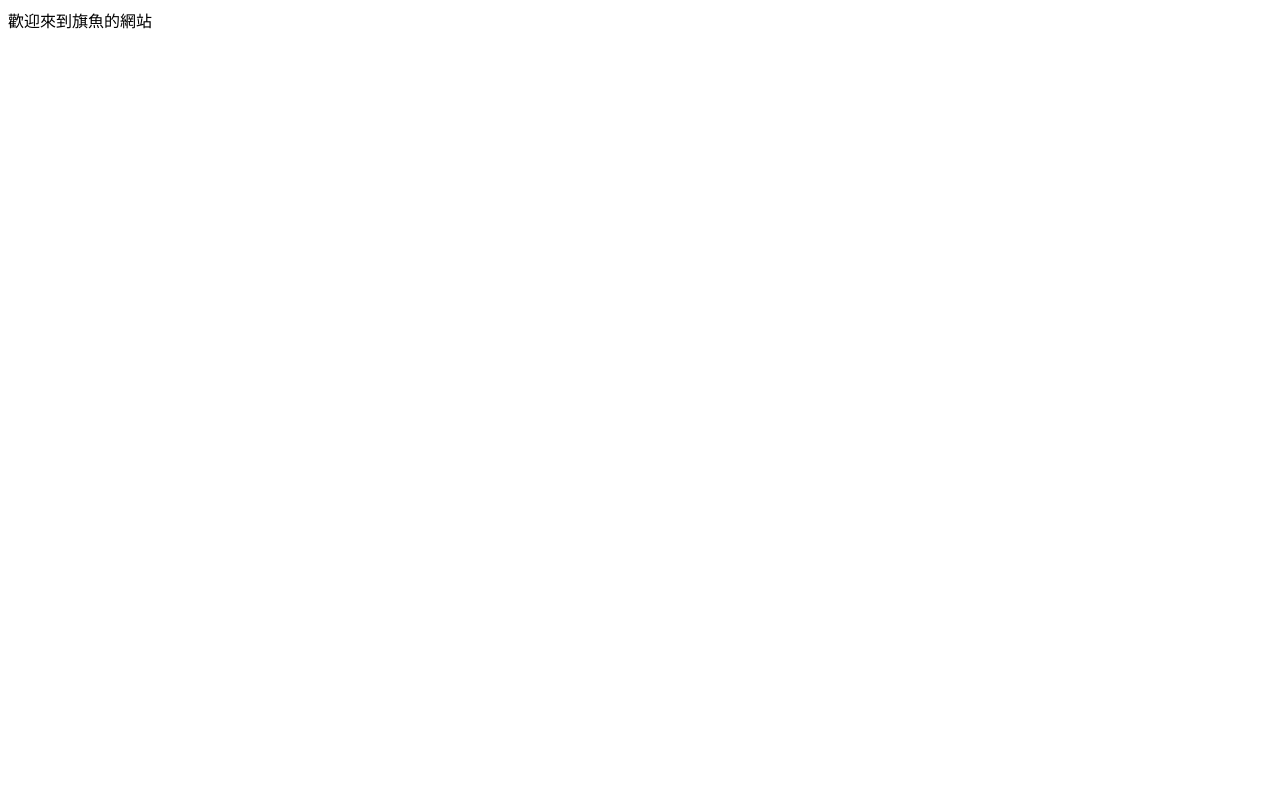
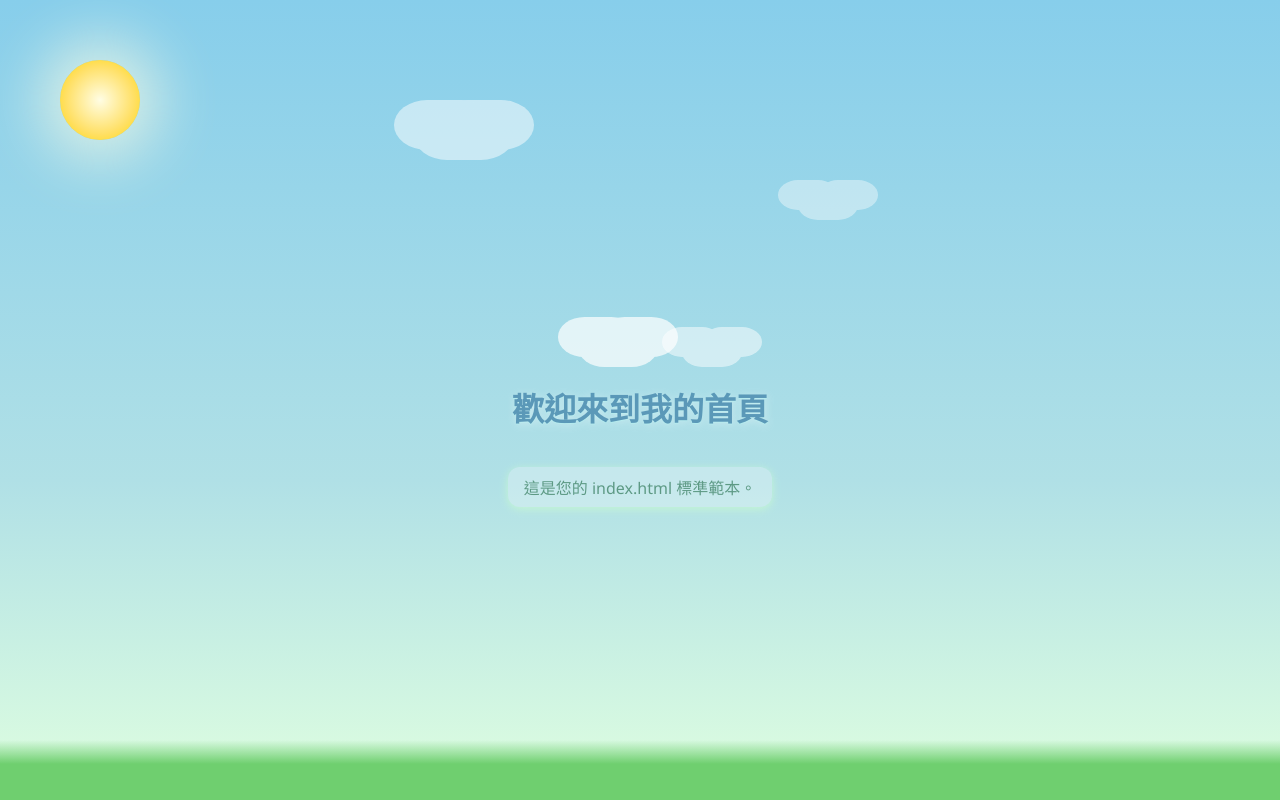
Before and after one commit to 111415031/111415031.github.io, a plain HTML site: page index.html in a window 1280 px wide. Drawn offline with Linux system fonts and the light colour scheme.

Commit message:
Add files via upload

```diff
--- a/index.html
+++ b/index.html
@@ -1 +1,90 @@
-歡迎來到旗魚的網站
+<!DOCTYPE html>
+<html lang="zh-Hant">
+<head>
+    <meta charset="UTF-8">
+    <meta name="viewport" content="width=device-width, initial-scale=1.0">
+    <title>首頁</title>
+    <style>
+        body {
+            min-height: 100vh;
+            margin: 0;
+            /* 天空漸層背景 */
+            background: linear-gradient(to bottom, #87ceeb 0%, #b0e0e6 60%, #e0ffe0 100%);
+            font-family: 'Segoe UI', '微軟正黑體', Arial, sans-serif;
+            display: flex;
+            flex-direction: column;
+            justify-content: center;
+            align-items: center;
+            position: relative;
+        }
+        h1 {
+            color: #3a7ca5;
+            text-shadow: 1px 2px 8px #fff8, 0 1px 0 #aee;
+            opacity: 0.7;
+        }
+        p {
+            color: #3a7c5c;
+            background: rgba(255,255,255,0.4);
+            display: inline-block;
+            padding: 0.5em 1em;
+            border-radius: 12px;
+            box-shadow: 0 2px 8px #cfc;
+            opacity: 0.7;
+        }
+        .nature {
+            margin-top: 40px;
+            text-align: center;
+        }
+        .cloud {
+            display: inline-block;
+            width: 80px;
+            height: 40px;
+            background: #fff;
+            border-radius: 40px 40px 40px 40px / 30px 30px 30px 30px;
+            box-shadow: 40px 0 0 0 #fff, 20px 10px 0 0 #fff;
+            opacity: 0.7;
+            margin: 0 10px;
+        }
+        .cloud.extra {
+            top: 100px;
+            left: 30%;
+            position: absolute;
+            opacity: 0.5;
+        }
+        .sky-sun {
+            position: absolute;
+            top: 60px;
+            left: 60px;
+            width: 80px;
+            height: 80px;
+            background: radial-gradient(circle at 40px 40px, #fffde4 0%, #ffe066 60%, #ffd700 100%);
+            border-radius: 50%;
+            box-shadow: 0 0 60px 20px #fffde4aa;
+            z-index: 0;
+        }
+        .grass {
+            width: 100%;
+            height: 60px;
+            background: linear-gradient(to top, #6fcf6f 60%, transparent 100%);
+            position: absolute;
+            left: 0;
+            bottom: 0;
+            z-index: 0;
+        }
+    </style>
+</head>
+<body>
+    <div class="sky-sun"></div>
+    <div class="cloud extra" style="width:100px;height:50px;"></div>
+    <div class="cloud extra" style="width:60px;height:30px;top:180px;left:60%;opacity:0.4;"></div>
+    <div class="nature">
+        <div class="cloud"></div>
+        <div class="cloud" style="width:60px;height:30px;opacity:0.5;"></div>
+    </div>
+    <div style="text-align:center;z-index:1;">
+        <h1>歡迎來到我的首頁</h1>
+        <p>這是您的 index.html 標準範本。</p>
+    </div>
+    <div class="grass"></div>
+</body>
+</html>
```
